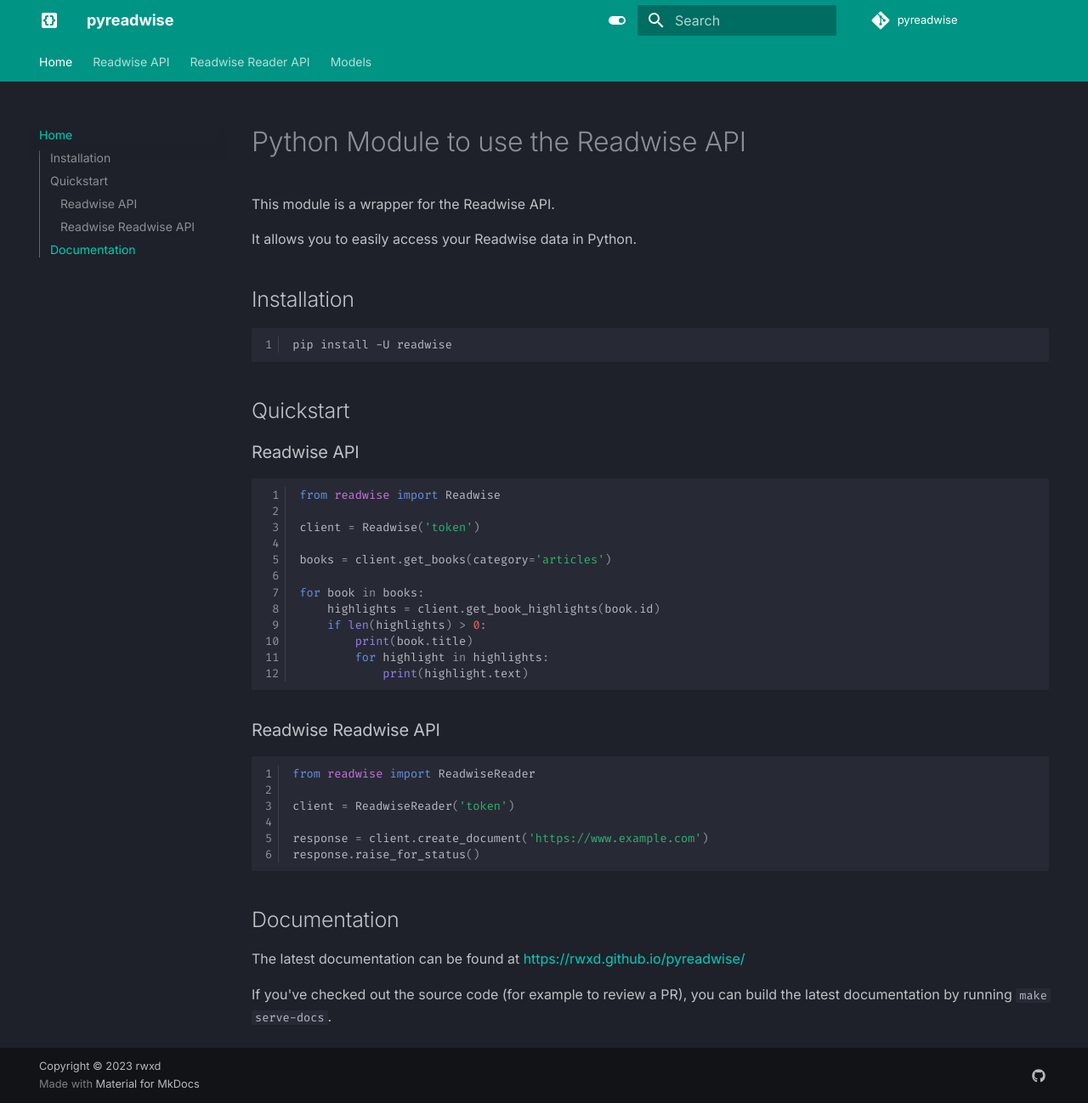
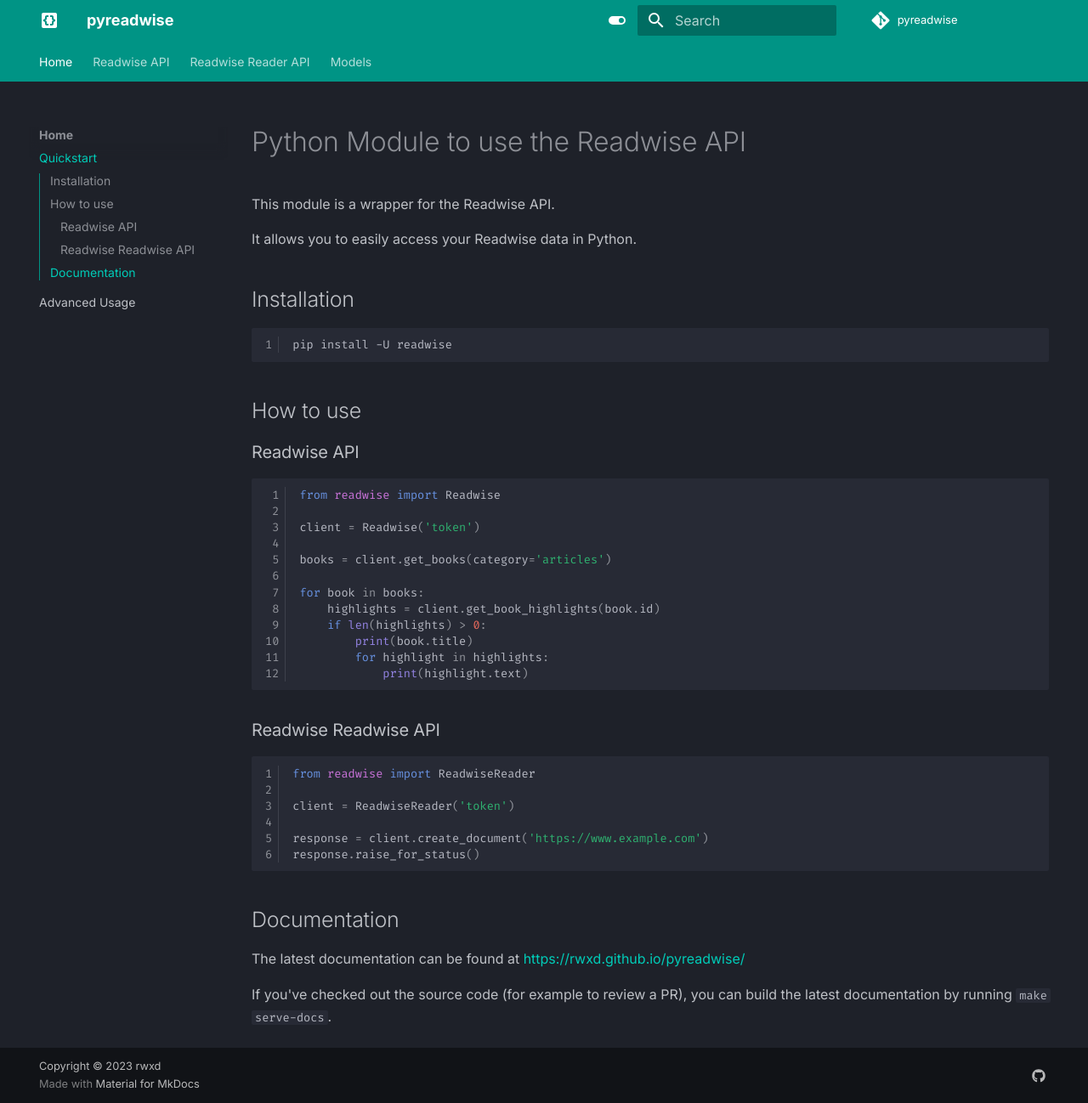
Before and after one commit to rwxd/pyreadwise, an MkDocs documentation site: the page built from docs/index.md, in a window 1280 px wide and 1298 px high. Shown: the whole window at 85% size. Built offline with MkDocs 1.6.1 and Material for MkDocs 9.7.7, drawn with Linux system fonts in a browser that asks for light colours; comment, search, counter and statistics services are not loaded.

Commit message:
docs: update

````diff
--- a/docs/index.md
+++ b/docs/index.md
@@ -10,7 +10,7 @@
 pip install -U readwise
 ```
 
-## Quickstart
+## How to use
 
 ### Readwise API
 
--- a/mkdocs.yaml
+++ b/mkdocs.yaml
@@ -80,7 +80,9 @@
       permalink: "⚑"
 
 nav:
-  - "Home": 'index.md'
+  - "Home":
+    - "Quickstart": 'index.md'
+    - "Advanced Usage": "advanced-usage.md"
   - "Readwise API": readwise-api.md
   - "Readwise Reader API": readwise-reader-api.md
   - "Models": models.md
````
